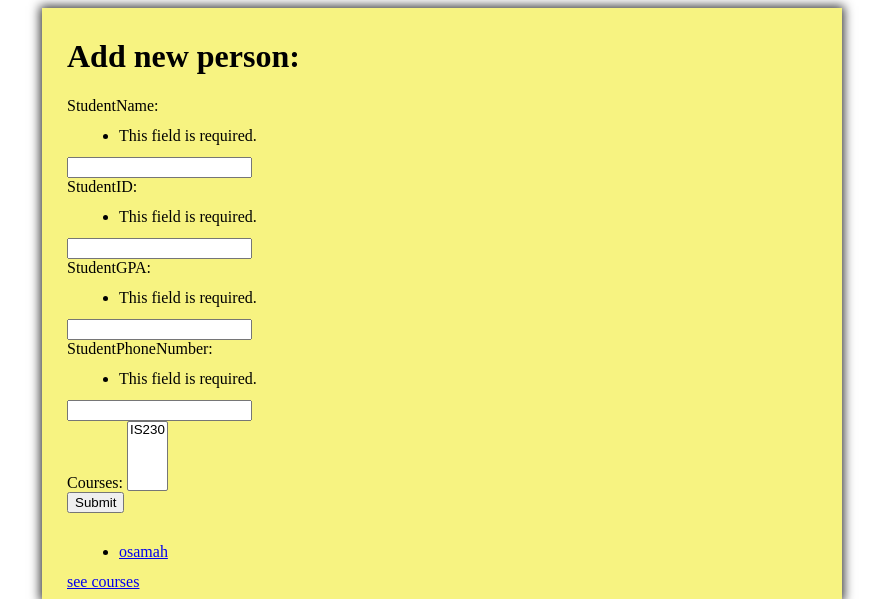
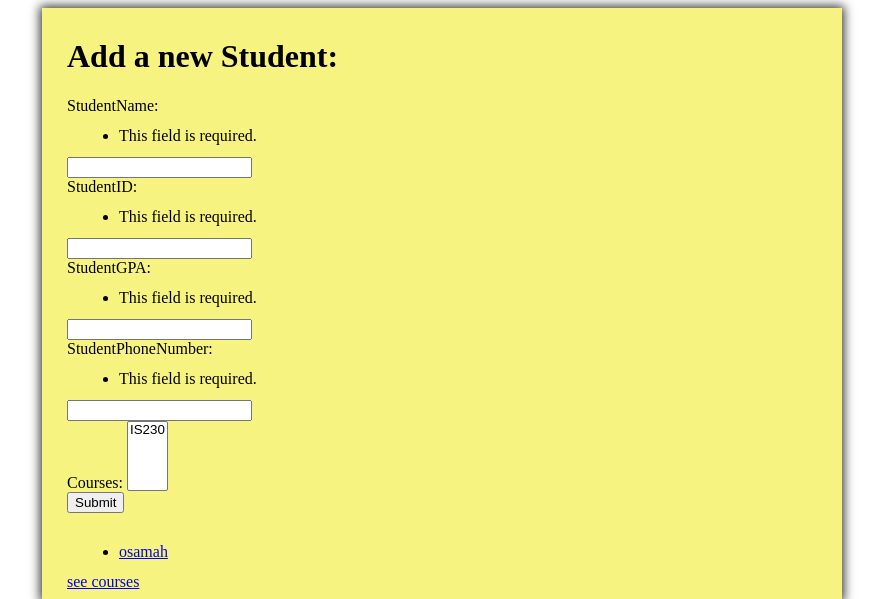
Before and after one commit to Sa1LeM/lab6, a Django app: page /theLab/students in a window 1280 px wide. Shown: the top 599 px of the page, without its empty margins (198-1081 px from the left). Run offline with Django 5.2, Linux system fonts and the light colour scheme; data comes from the database, SQL or seed files in the repository.

Commit message:
fixing a problom in html

```diff
--- a/theLab/templates/links/students.html
+++ b/theLab/templates/links/students.html
@@ -8,7 +8,7 @@
 
   <body>
     <div class="page">
-      <h1>Add new person:</h1>
+      <h1>Add a new Student:</h1>
       <form action="{% url 'sqllab:students' %}" method="post">
         {% csrf_token %}
         {{ form}}
```
